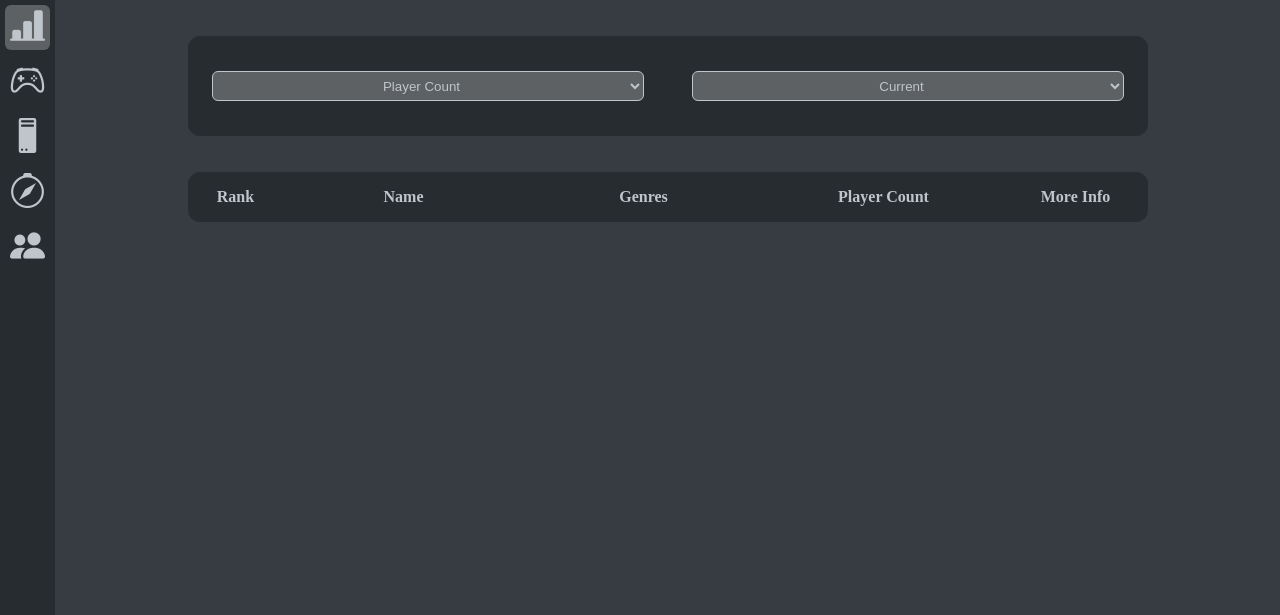
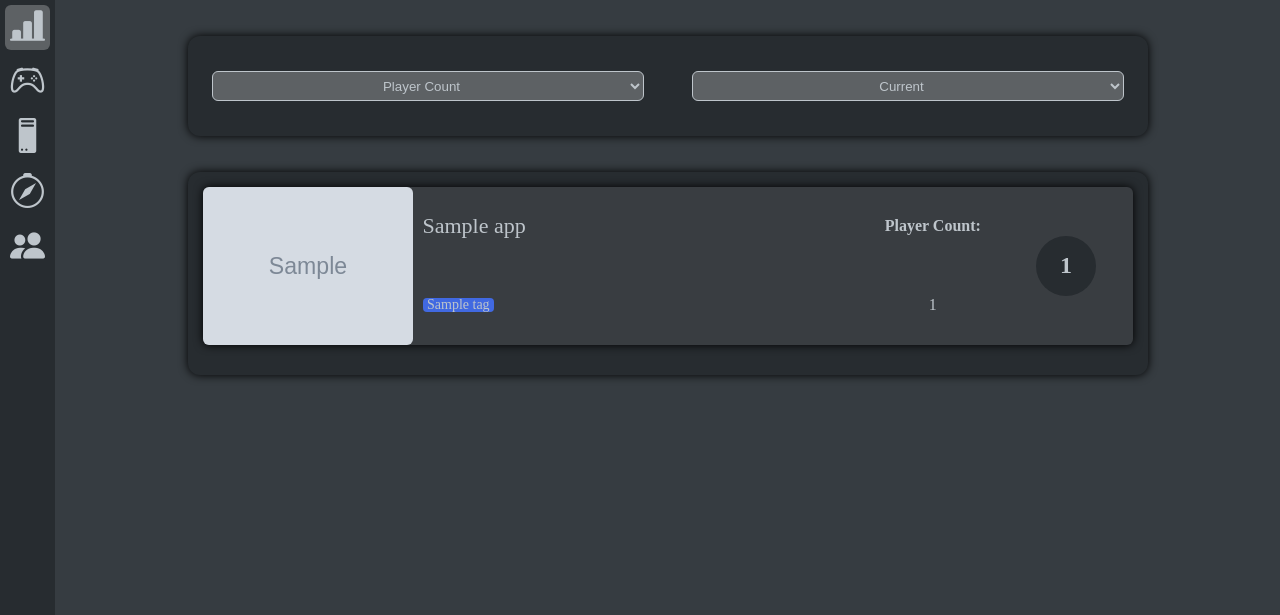
Before and after one commit to LukeMartindale/SteamVision, a Django app: template charts/templates/charts/charts.html in a window 1280 px wide. Shown: the part 55-670 px from the top of the page. Run offline with Django 4.2, Linux system fonts and the light colour scheme; the template is opened without the code that fills it: most values are stand-ins (such as "Sample title", 1, 10 or a date in 2020); grey boxes marked "Sample" are stand-in pictures; data that the repository does not hold is empty.

Commit message:
charts page design changes and other minor changes

```diff
--- a/charts/static/charts/css/charts.css
+++ b/charts/static/charts/css/charts.css
@@ -22,6 +22,7 @@
     margin-bottom: 36px;
     display: flex;
     flex-direction: row;
+    box-shadow: 0px 0px 10px black;
 }
 
 .chart-select-wrapper {
@@ -45,12 +46,16 @@
 .content-block {
     width: 100%;
     border-radius: 12px;
+    box-shadow: 0px 0px 10px black;
     background-color: #272C30;
 }
 
 .game-list-wrapper {
     display: flex;
+    align-items: center;
+    justify-content: center;
     flex-direction: column;
+    padding: 15px;
 }
 
 .game-tabs-header {
@@ -289,6 +294,140 @@
     display: none;
 }
 
+.game-widget-wrapper {
+    width: 100%;
+    border-radius: 6px;
+    background-color: #393d41;
+    box-shadow: 0px 0px 10px black;
+    display: flex;
+    flex-direction: row;
+    cursor: pointer;
+    margin-bottom: 15px;
+    text-decoration: none;
+    color: #bec5cb;
+}
+
+.game-widget-wrapper:hover {
+    box-shadow: 0px 0px 10px white;
+}
+
+.game-widget-wrapper:focus {
+    box-shadow: 0px 0px 10px white;
+    outline: none;
+}
+
+.game-widget-image-wrapper {
+    width: 210px;
+    min-width: 210px;
+    height: 100%;
+    border-radius: 6px;
+    overflow: hidden;
+    display: flex;
+    justify-content: center;
+    align-items: center;
+}
+
+.game-widget-image {
+    width: 100%;
+    height: 100%;
+}
+
+.game-info-widget-section {
+    width: 50%;
+    padding-left: 10px;
+    display: flex;
+    flex-direction: column;
+    justify-content: start;
+    align-items: center;
+}
+
+.game-info-title-section {
+    width: 100%;
+    height: 50%;
+    display: flex;
+    justify-content: start;
+    align-items: center;
+}
+
+.game-info-title-text {
+    font-size: 22px;
+    text-align:start;
+}
+
+.game-info-tags-section {
+    width: 100%;
+    height: 50%;
+    display: flex;
+    justify-content: start;
+    align-items: center;
+    flex-wrap: wrap;
+}
+
+.game-tag-block {
+    background-color: #4169E1;
+    height: 14px;
+    padding-left: 4.5px;
+    padding-right: 4.5px;
+    border-radius: 4px;
+    margin-right: 1px;
+    margin-bottom: 1px;
+    white-space: nowrap;
+    display: flex;
+    justify-content: center;
+    align-items: center;
+    font-size: 14px;
+}
+
+.game-detail-section {
+    width: 15%;
+}
+
+.game-detail-section-label {
+    width: 100%;
+    height: 50%;
+    display: flex;
+    justify-content: center;
+    align-items: center;
+    text-align: center;
+    font-weight: bold;
+}
+
+.game-detail-section-content {
+    width: 100%;
+    height: 50%;
+    display: flex;
+    justify-content: center;
+    align-items: center;
+}
+
+.game-rank-section {
+    width: 15%;
+    display: flex;
+    justify-content: center;
+    align-items: center;
+}
+
+.game-rank-wrapper {
+    width: 60px;
+    height: 60px;
+    display: flex;
+    justify-content: center;
+    align-items: center;
+    background-color: #272c30;
+    border-radius: 30px;
+}
+
+.game-rank {
+    width: 100%;
+    height: 100%;
+    display: flex;
+    justify-content: center;
+    align-items: center;
+    text-align: center;
+    font-size: 24px;
+    font-weight: bold;
+}
+
 @media only screen and (max-width: 750px){
     .filter-block {
         flex-direction: column;
--- a/charts/static/charts/javascript/charts.js
+++ b/charts/static/charts/javascript/charts.js
@@ -2,29 +2,29 @@ $(function(){
 
     console.log("Charts Load Test")
 
-    $('#subject-select').on('change', function (e) {
+    // $('#subject-select').on('change', function (e) {
 
-        $('#type-select').val("current")
-        let option = $(this).children("option:selected").val()
+    //     $('#type-select').val("current")
+    //     let option = $(this).children("option:selected").val()
 
-        if(option == "player-count"){
+    //     if(option == "player-count"){
 
-            DisplayPlayerCountCurrent()
+    //         DisplayPlayerCountCurrent()
 
-        } else if (option == "reviews"){
+    //     } else if (option == "reviews"){
 
-            DisplayReviewsCurrent()
+    //         DisplayReviewsCurrent()
 
-        }
+    //     }
 
-    })
+    // })
 
-    $('#type-select').on('change', function (e) {
+    // $('#type-select').on('change', function (e) {
 
-        console.log("Type Change")
+    //     console.log("Type Change")
 
-    })
+    // })
 
-    DisplayPlayerCountCurrent()
+    // DisplayPlayerCountCurrent()
 
 })
--- a/charts/templates/charts/charts.html
+++ b/charts/templates/charts/charts.html
@@ -34,13 +34,51 @@
 
             <div class="game-list-wrapper">
 
-                <div class="game-tabs-header">
-                    <div class="game-tabs-header-rank rank-header">Rank</div>
-                    <div class="game-tabs-header-text name-header">Name</div>
-                    <div class="game-tabs-header-text genres-header">Genres</div>
-                    <div class="game-tabs-header-text category-header">Player Count</div>
-                    <div class="game-tabs-header-more more-info-header">More Info</div>
-                </div>
+                {% for game in games %}
+
+                    <a class="game-widget-wrapper" id="game-app-{{ game.app.app_id }}" href="/games/{{game.app.app_id}}/" tabindex="0">
+                        <div class="game-widget-image-wrapper">
+                            <img src="{{ game.app.header_image }}" alt="" class="game-widget-image">
+                        </div>
+
+                        <div class="game-info-widget-section">
+
+                            <div class="game-info-title-section">
+                                <header class="game-info-title-text">{{ game.app.name }}</header>
+                            </div>
+
+                            <div class="game-info-tags-section">
+                                {% for tag in game.app.tags %}
+                                    {% if forloop.counter < 5 %}
+                                        <div class="game-tag-block">
+                                            {{ tag }}
+                                        </div>
+                                    {% endif %}
+                                {% endfor %}
+                            </div>
+
+                        </div>
+
+                        <div class="game-detail-section">
+                            <div class="game-detail-section-label">
+                                Player Count:
+                            </div>
+                            <div class="game-detail-section-content">
+                                {{ game.player_count }}
+                            </div>
+                        </div>
+
+                        <div class="game-rank-section">
+                            <div class="game-rank-wrapper">
+                                <div class="game-rank">
+                                    1
+                                </div>
+                            </div>
+                        </div>
+
+                    </a>
+
+                {% endfor %}
 
             </div>
 
--- a/charts/views.py
+++ b/charts/views.py
@@ -20,4 +20,6 @@ def Charts(request):
 
     players_current = sorted(players_current, key=lambda x:x['player_count'], reverse=True)
 
-    return render(request, 'charts/charts.html', {"players_current": players_current})
+    context = {"games": players_current}
+
+    return render(request, 'charts/charts.html', context)
--- a/developer/templates/developer/developer-list.html
+++ b/developer/templates/developer/developer-list.html
@@ -20,7 +20,7 @@
                     <div class="search-bar-wrapper">
                         <input type="text" name="search" id="search-input" class="search-bar-input"></input>
 
-                        <button type="submit" class="search-bar-button">
+                        <button type="submit" class="search-bar-button" tabindex="-1">
                             <i class="bi bi-search search-icon"></i>
                         </button>
                     </div>
--- a/home/templates/home/game-list.html
+++ b/home/templates/home/game-list.html
@@ -31,7 +31,7 @@
 
                             <input type="text" name="search" id="search-input" class="search-bar-input"></input>
 
-                            <button type="submit" class="search-bar-button">
+                            <button type="submit" class="search-bar-button" tabindex="-1">
                                 <i class="bi bi-search search-icon"></i>
                             </button>
 
```
Also changed, not shown: other parts of charts/static/charts/css/charts.css (+56 -0 lines), home/static/home/css/game-list.css (+21 -0 lines), home/static/home/javascript/game-list.js (+12 -0 lines).
